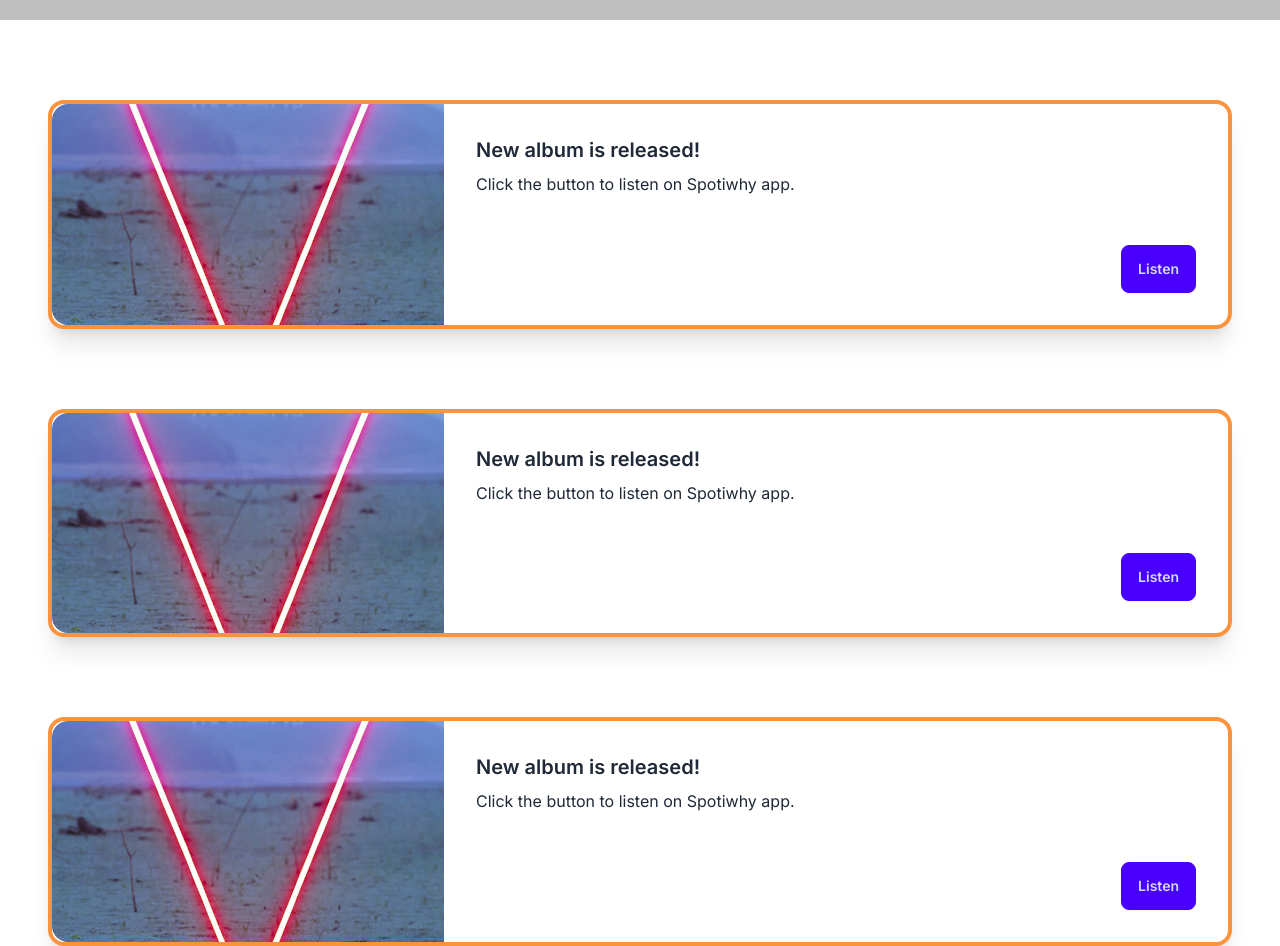
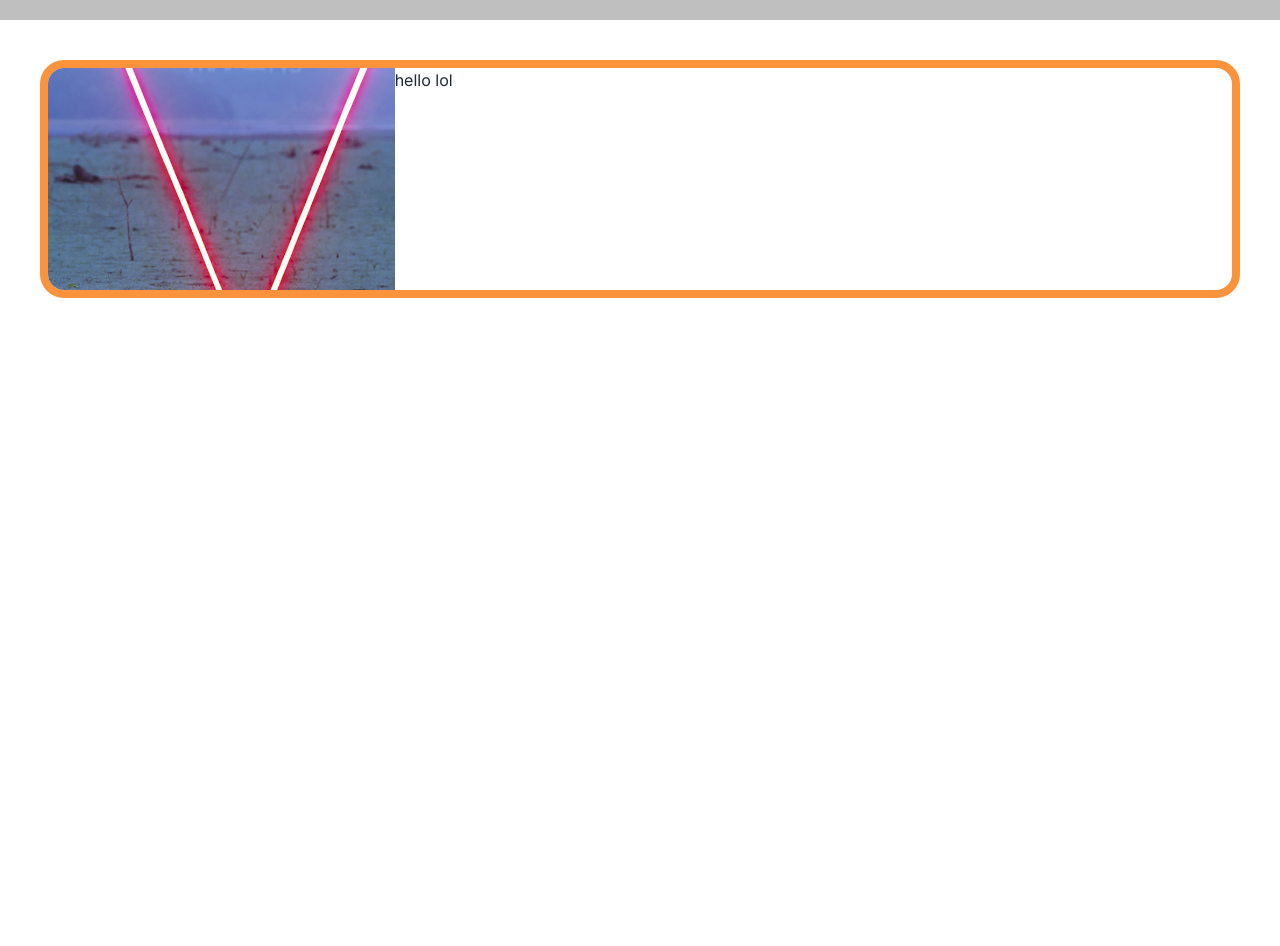
Before and after one commit to Immrudul/groovever-web-client, a Next.js app: page /connect in a window 1280 px wide. Shown: the part 580-1526 px from the top of the page. After the commit the page ends 918 px from the top, so only its background shows below. Built offline with nearby package versions, Linux system fonts and the light colour scheme.

Commit message:
self made card (better)

```diff
--- a/src/app/connect/page.tsx
+++ b/src/app/connect/page.tsx
@@ -32,41 +32,15 @@ export default function ConnectPage() {
         </div>
       </div>
 
-      <div className="card lg:card-side bg-base-100 shadow-xl mt-20 mx-12 border-4 border-orange-400 ">
-        <figure className="lg:w-1/3">
-          <img src="V.png" alt="Album" className="aspect-video object-cover" />
-        </figure>
-        <div className="card-body">
-          <h2 className="card-title">New album is released!</h2>
-          <p>Click the button to listen on Spotiwhy app.</p>
-          <div className="card-actions justify-end">
-            <button className="btn btn-primary">Listen</button>
-          </div>
+      <div className="join flex lg:flex-row flex-col border-8 mx-10 rounded-3xl border-orange-400 my-10">
+        <div className="lg:w-1/3">
+          <img
+            src="V.png"
+            alt="Album"
+            className="aspect-video object-cover rounded-2xl w-full"
+          />
         </div>
-      </div>
-      <div className="card lg:card-side bg-base-100 shadow-xl mt-20 mx-12 border-4 border-orange-400 ">
-        <figure className="lg:w-1/3">
-          <img src="V.png" alt="Album" className="aspect-video object-cover" />
-        </figure>
-        <div className="card-body">
-          <h2 className="card-title">New album is released!</h2>
-          <p>Click the button to listen on Spotiwhy app.</p>
-          <div className="card-actions justify-end">
-            <button className="btn btn-primary">Listen</button>
-          </div>
-        </div>
-      </div>
-      <div className="card lg:card-side bg-base-100 shadow-xl mt-20 mx-12 border-4 border-orange-400 ">
-        <figure className="lg:w-1/3">
-          <img src="V.png" alt="Album" className="aspect-video object-cover" />
-        </figure>
-        <div className="card-body">
-          <h2 className="card-title">New album is released!</h2>
-          <p>Click the button to listen on Spotiwhy app.</p>
-          <div className="card-actions justify-end">
-            <button className="btn btn-primary">Listen</button>
-          </div>
-        </div>
+        <div className="bg-white lg:-ml-12 ">hello lol</div>
       </div>
     </div>
   );
```
